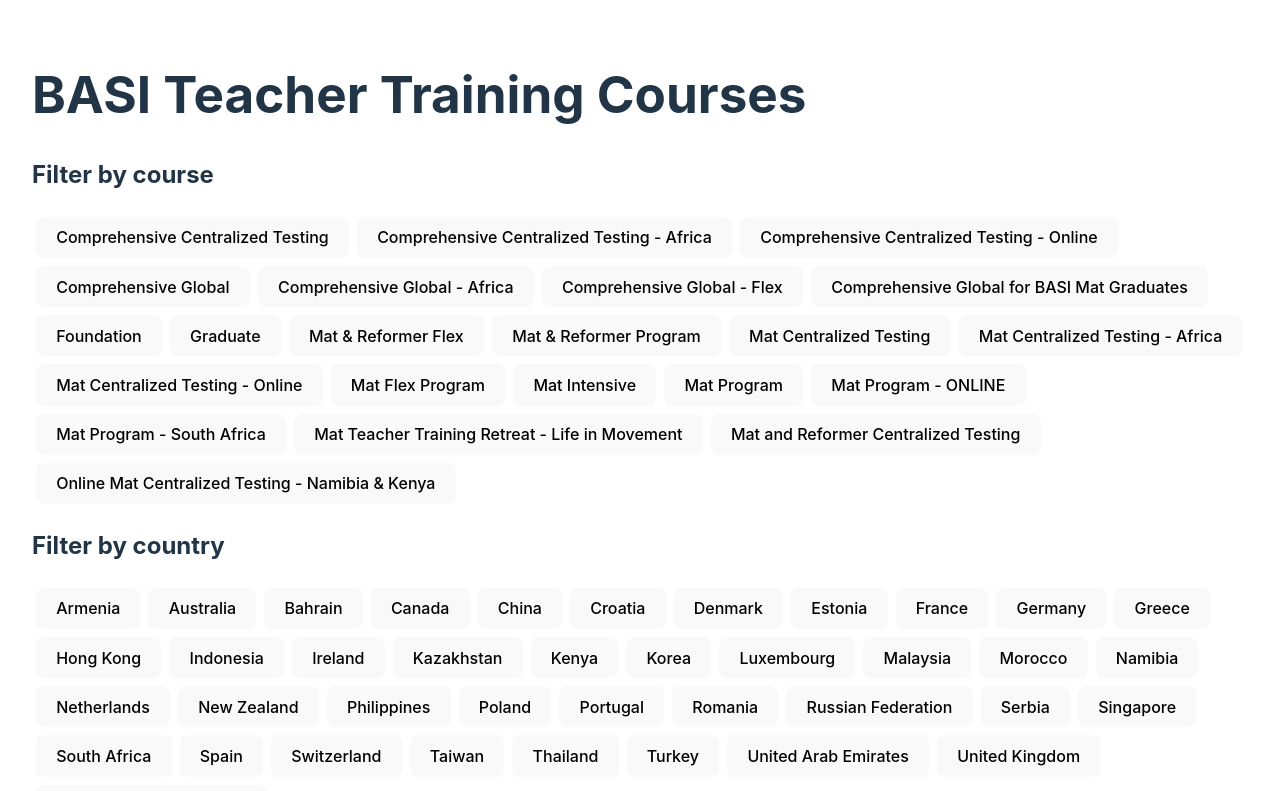
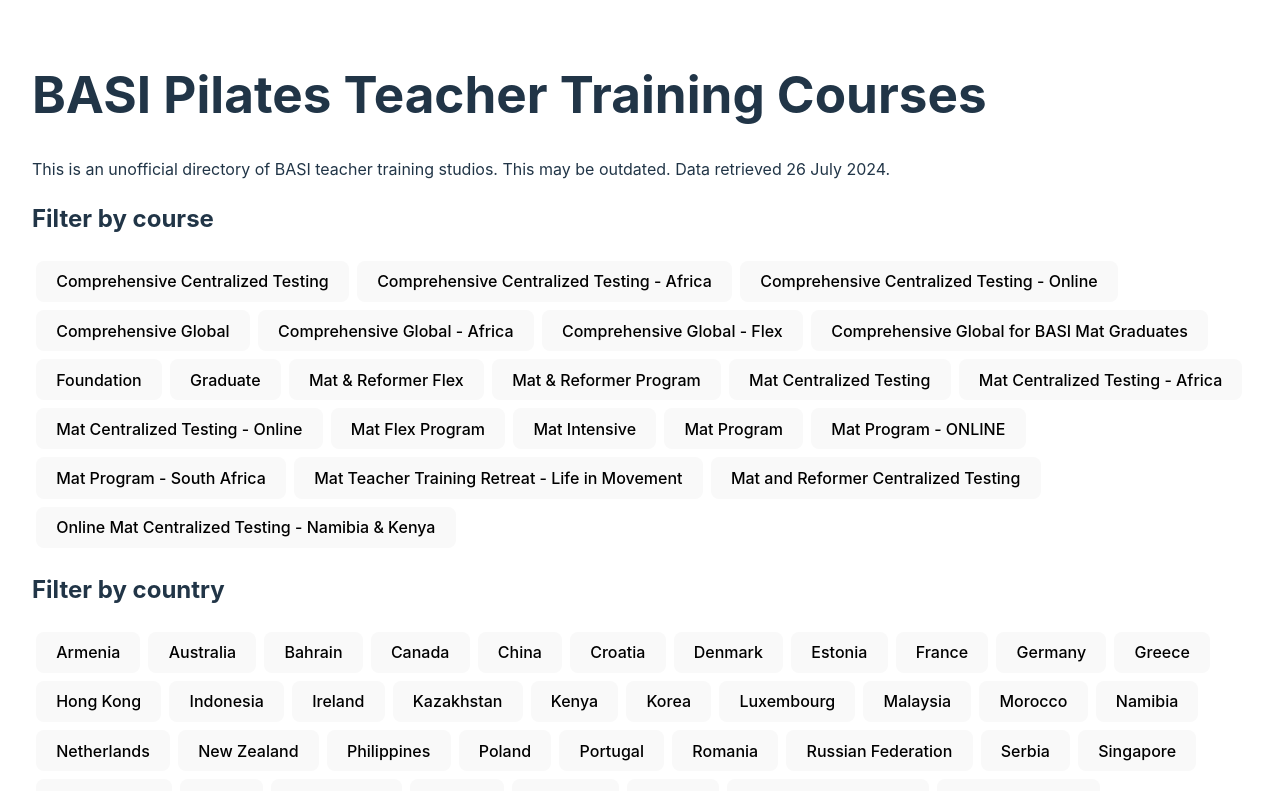
Before and after one commit to svargas-dev/basi-pilates-training, a React (Vite) app: page / in a window 1280 px wide. Shown: the top 791 px of the page. Built offline with nearby package versions, Linux system fonts and the light colour scheme.

Commit message:
Update heading and add basic description

```diff
--- a/src/App.jsx
+++ b/src/App.jsx
@@ -54,8 +54,12 @@
 
   return (
     <>
-      <h1>BASI Teacher Training Courses</h1>
+      <h1>BASI Pilates Teacher Training Courses</h1>
 
+      <p>
+        This is an unofficial directory of BASI teacher training studios. This
+        may be outdated. Data retrieved 26 July 2024.
+      </p>
       <h2>Filter by course</h2>
       <div>
         {courses.map((course) => (
```
